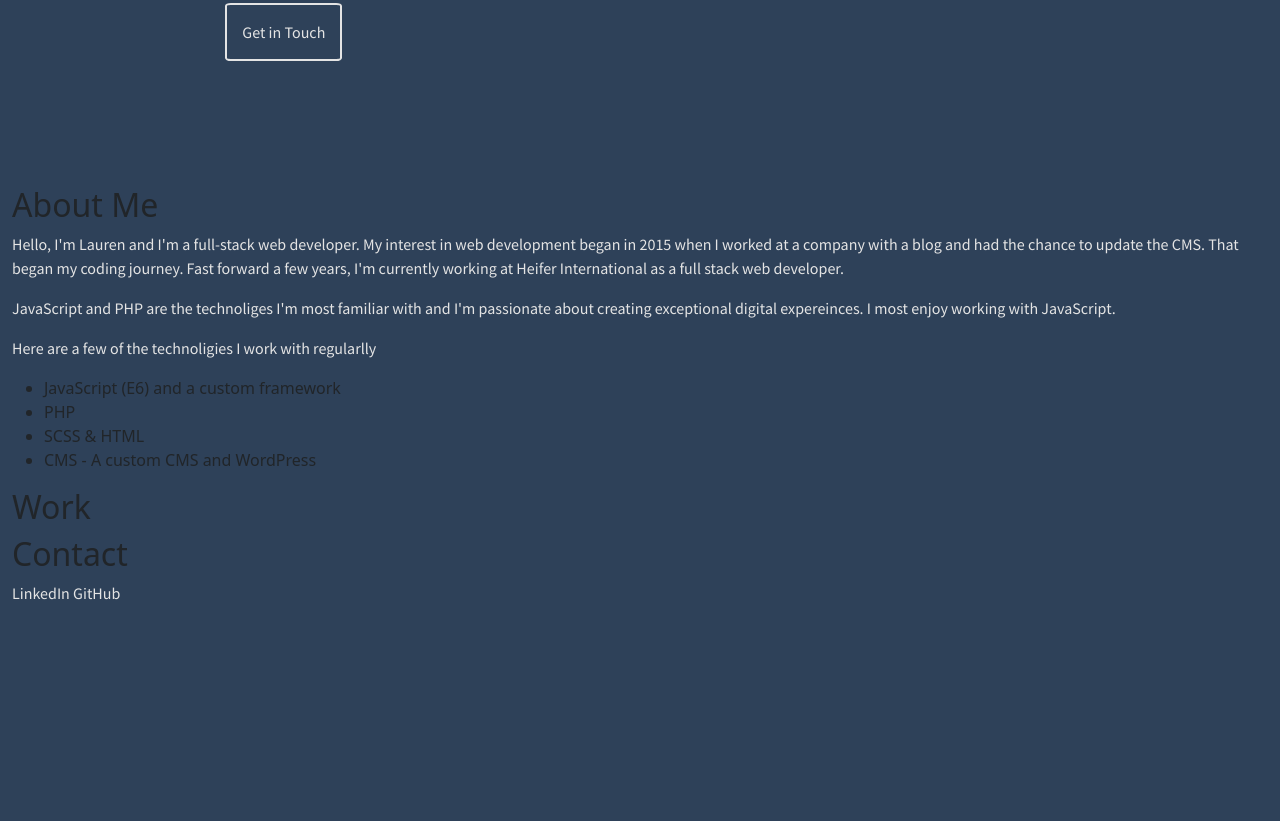
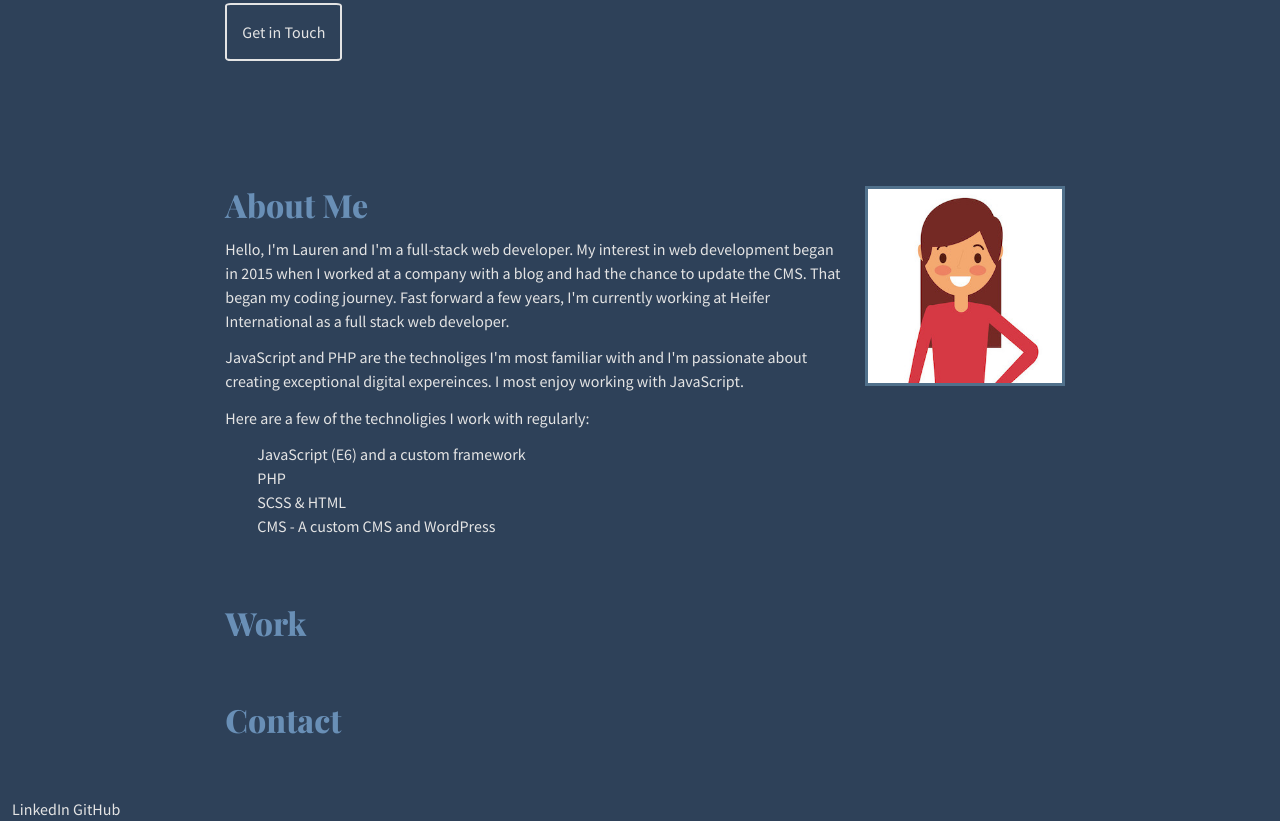
Before and after one commit to lauren-white/portfolio, a website: page index.html in a window 1280 px wide. Shown: the part 593-1414 px from the top of the page. Before the commit the page ends 1198 px from the top, so only its background shows below. Drawn offline with nearby package versions, Linux system fonts and the light colour scheme; files that its build step writes are made by us from their sources.

Commit message:
Add about section

```diff
--- /dev/null
+++ b/css/about.scss
@@ -0,0 +1,28 @@
+.about {
+  margin: $double-margin 0;
+}
+
+.about__h2 {
+  color: $active-blue;
+  font-family: $playfair;
+  font-size: 32px;
+}
+
+.about__p {
+  font-size: 16px;
+  margin: $half-margin 0;
+}
+.about__ul {
+  color: $white;
+  list-style: none;
+  font-family: $source-sans-pro;
+}
+.about__img {
+ // border-radius: 50%;
+  width: 200px;
+  height: 200px;
+  border: 3px solid $teal;
+  //display: block;
+  //margin: auto;
+
+}
--- /dev/null
+++ b/css/contact.scss
@@ -0,0 +1,8 @@
+.contact {
+  margin: $double-margin 0;
+}
+.contact__h2 {
+  color: $active-blue;
+  font-family: $playfair;
+  font-size: 32px;
+}
--- a/css/global.scss
+++ b/css/global.scss
@@ -4,11 +4,13 @@
 @import 'links.scss';
 
 @import 'home.scss';
+@import 'about.scss';
+@import 'work.scss';
+@import 'contact.scss';
 
 body{
     background-color: $dark-blue;
 }
-
 
 p{
     color: $white;
--- /dev/null
+++ b/css/work.scss
@@ -0,0 +1,14 @@
+.work {
+  margin: $double-margin 0;
+}
+
+.work__h2 {
+  color: $active-blue;
+  font-family: $playfair;
+  font-size: 32px;
+}
+
+.work__p {
+  font-size: 16px;
+  margin: $half-margin 0;
+}
--- a/index.html
+++ b/index.html
@@ -49,35 +49,52 @@
       </div>
     </section>
     <!--About-->
-    <section id="about" class="container-fluid">
-      <h2>About Me</h2>
-      <p>
-        Hello, I'm Lauren and I'm a full-stack web developer. My interest in web
-        development began in 2015 when I worked at a company with a blog and had
-        the chance to update the CMS. That began my coding journey. Fast forward
-        a few years, I'm currently working at Heifer International as a full
-        stack web developer.
+    <section id="about" class="container-fluid about">
+      <div class="row">
+        <div class="col-md-6 offset-md-2">
+          <h2 class="about__h2">About Me</h2>
+          <p class="about__p">
+            Hello, I'm Lauren and I'm a full-stack web developer. My interest in
+            web development began in 2015 when I worked at a company with a blog
+            and had the chance to update the CMS. That began my coding journey.
+            Fast forward a few years, I'm currently working at Heifer
+            International as a full stack web developer.
           </p>
-      <p>
-        JavaScript and PHP are the technoliges I'm most familiar with and I'm
-        passionate about creating exceptional digital expereinces. I most enjoy
-        working with JavaScript.
+          <p class="about__p">
+            JavaScript and PHP are the technoliges I'm most familiar with and
+            I'm passionate about creating exceptional digital expereinces. I
+            most enjoy working with JavaScript.
           </p>
-      <p>Here are a few of the technoligies I work with regularlly</p>
-      <ul>
+          <p class="about__p">
+            Here are a few of the technoligies I work with regularly:
+          </p>
+          <ul class="about__ul">
             <li>JavaScript (E6) and a custom framework</li>
             <li>PHP</li>
             <li>SCSS & HTML</li>
             <li>CMS - A custom CMS and WordPress</li>
           </ul>
+        </div>
+        <div class="col-md-4">
+          <img class="about__img" src="images/cartoon.jpg" />
+        </div>
+      </div>
     </section>
     <!--WORK-->
-    <section id="work" class="container-fluid">
-      <h2>Work</h2>
+    <section id="work" class="container-fluid work">
+      <div class="row">
+        <div class="col-md-6 offset-md-2">
+          <h2 class="work__h2">Work</h2>
+        </div>
+      </div>
     </section>
     <!--CONTACT-->
-    <section id="contact" class="container-fluid">
-      <h2>Contact</h2>
+    <section id="contact" class="container-fluid contact">
+      <div class="row">
+        <div class="col-md-6 offset-md-2">
+          <h2 class="contact__h2">Contact</h2>
+        </div>
+      </div>
     </section>
     <footer id="links" class="container-fluid">
       <a
@@ -85,9 +102,7 @@
         target="_blank"
         >LinkedIn
       </a>
-      <a href="https://github.com/lauren-white" target="_blank"
-        >GitHub
-      </a>
+      <a href="https://github.com/lauren-white" target="_blank">GitHub </a>
     </footer>
 
     <script src="" async defer></script>
```
Also changed, not shown: images/cartoon.jpg (added). Lines whose indentation alone changed are shown as unchanged.
